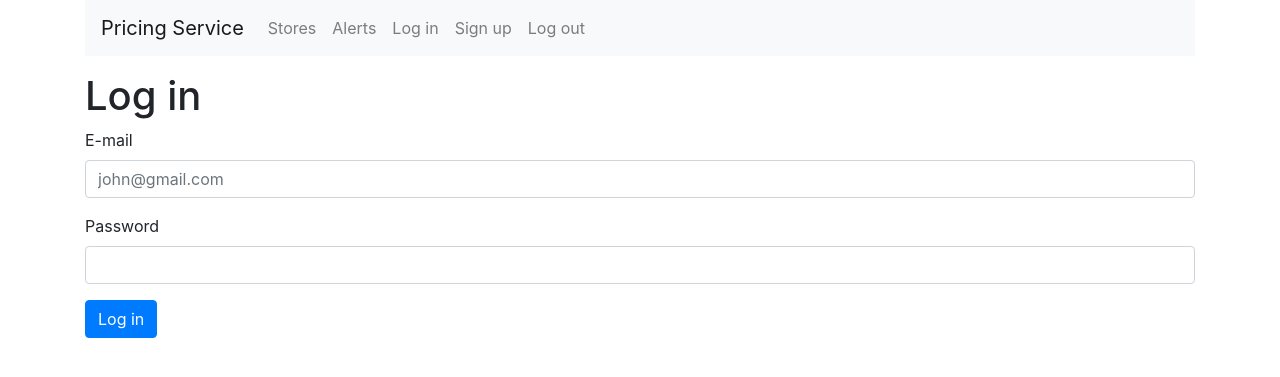
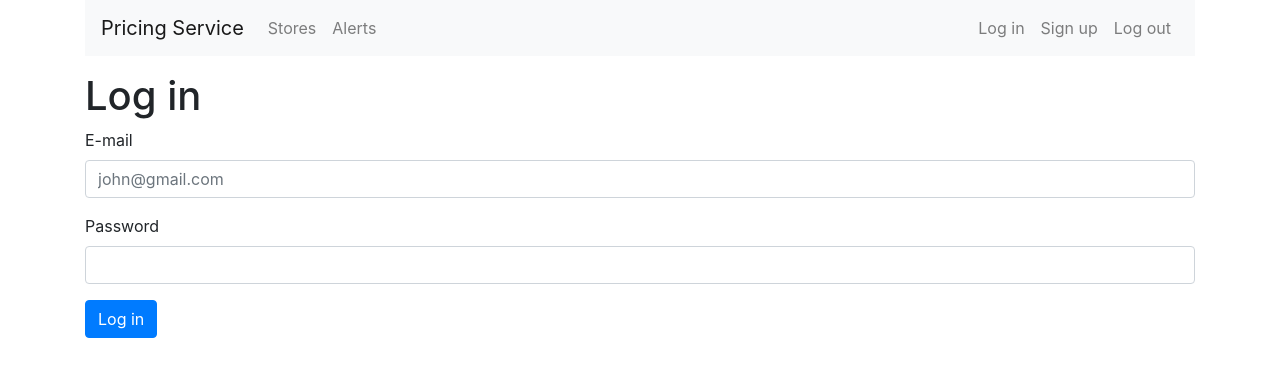
Before and after one commit to NikelausM/pricing-service, a Flask app: page /users/login in a window 1280 px wide. Shown: the top 377 px of the page. Run offline with Flask 2, Linux system fonts and the light colour scheme; some libraries are stand-ins or nearby versions.

Commit message:
Improve navbar

```diff
--- a/templates/base.html
+++ b/templates/base.html
@@ -19,23 +19,36 @@
                     <span class="navbar-toggler-icon"></span>
                 </button>
                 <div id="navbarNavAltMarkup" class="collapse navbar-collapse">
-                    <div class="navbar-nav">
-                        <a class="nav-item nav-link" href=" {{ url_for('stores.index') }}">
+                    <ul class="navbar-nav mr-auto">
+                        <li class="nav-item ">
+                            <a class="nav-link" href=" {{ url_for('stores.index') }}">
                                 Stores
                             </a>
-                        <a class="nav-item nav-link" href=" {{ url_for('alerts.index') }}">
+                        </li>
+                        <li class="nav-item">
+                            <a class="nav-link" href=" {{ url_for('alerts.index') }}">
                                 Alerts
                             </a>
-                        <a class="nav-item nav-link" href=" {{ url_for('users.login') }}">
+                        </li>
+                    </ul>
+
+                    <ul class="navbar-nav">
+                        <li class="nav-item">
+                            <a class="nav-link" href=" {{ url_for('users.login') }}">
                                 Log in
                             </a>
-                        <a class="nav-item nav-link" href=" {{ url_for('users.register') }}">
+                        </li>
+                        <li class="nav-item">
+                            <a class="nav-link" href=" {{ url_for('users.register') }}">
                                 Sign up
                             </a>
-                        <a class="nav-item nav-link" href=" {{ url_for('users.logout') }}">
+                        </li>
+                        <li class="nav-item">
+                            <a class="nav-link " href=" {{ url_for('users.logout') }}">
                                 Log out
                             </a>
-                    </div>
+                        </li>
+                    </ul>
                 </div>
             </nav>
 
```
Lines whose indentation alone changed are shown as unchanged.
